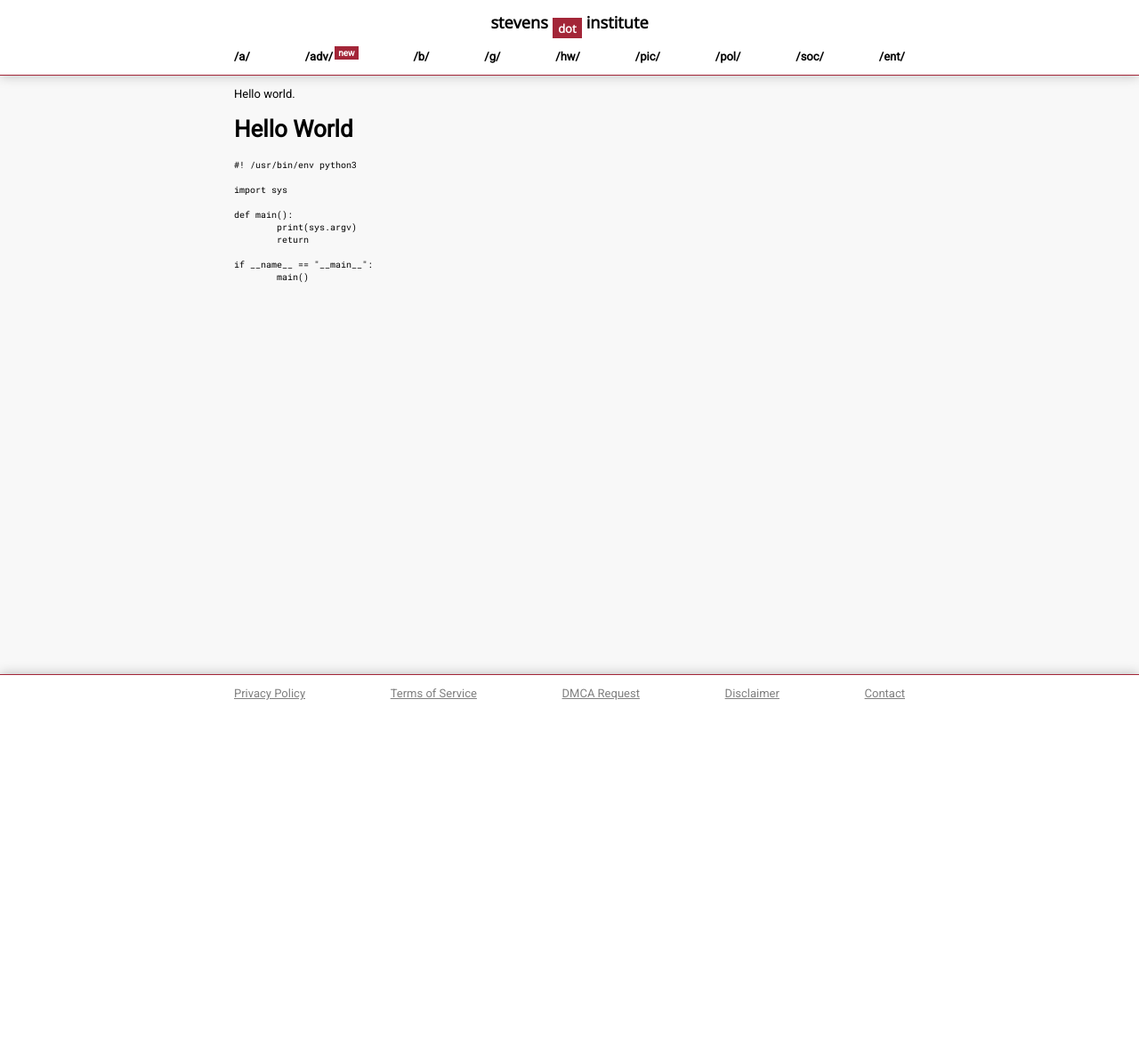
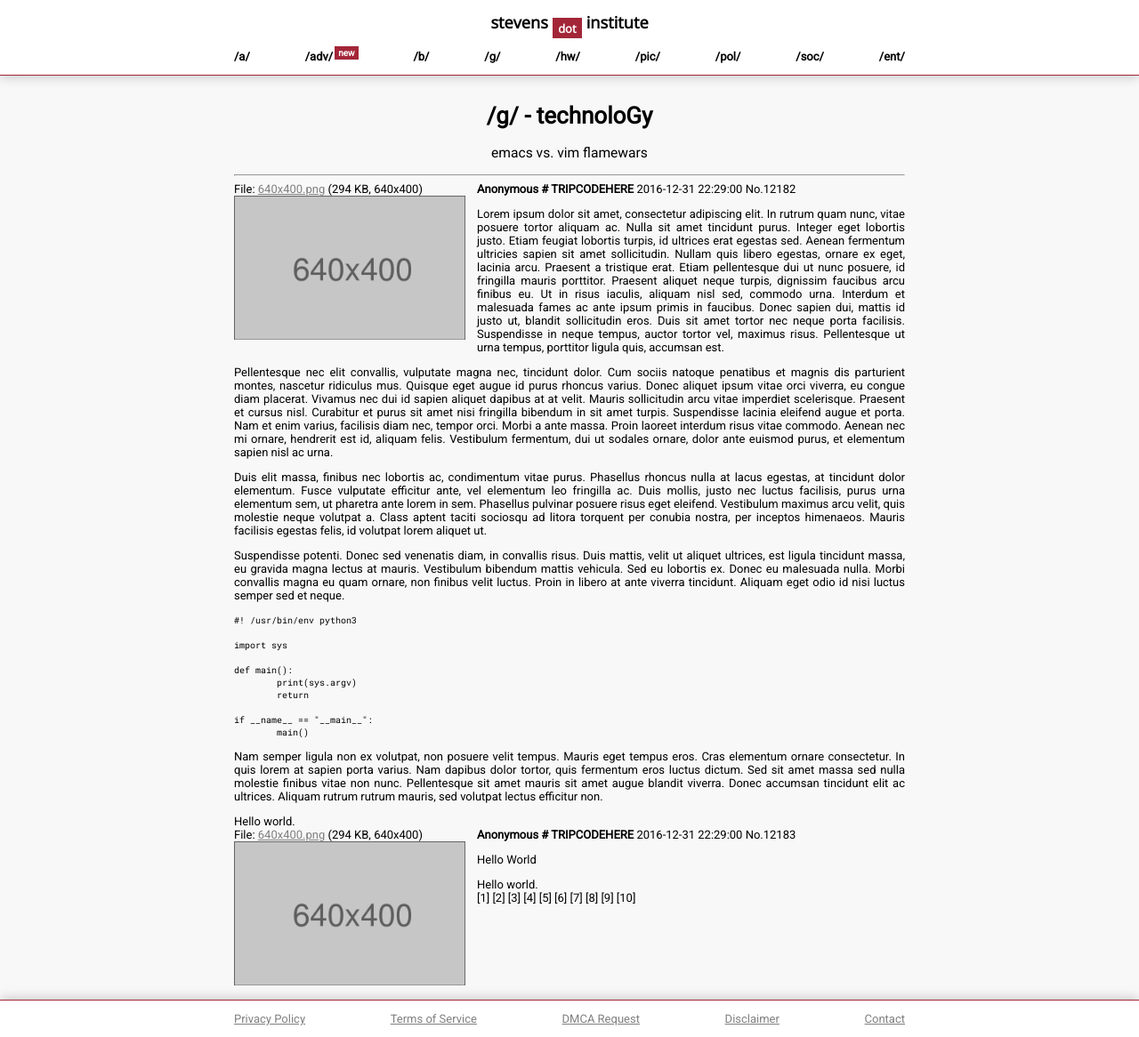
Before and after one commit to PatrickMurray/stevensdotinstitute, a PHP site: page /layout.html in a window 1280 px wide. Shown: the whole page at 89% size. Before the commit the page ends 787 px from the top, so only its background shows below. Run offline with PHP 8.4, Linux system fonts and the light colour scheme.

Commit message:
Front-end & DB schema updates

```diff
--- /dev/null
+++ b/preliminary/public_html/assets/javascript/main.js
@@ -0,0 +1,5 @@
+$(document).ready(function() {
+	$(".thread figure img, .post figure img").click(function() {
+		$(this).parent().toggleClass("expanded");
+	});
+});
--- a/preliminary/public_html/assets/stylesheets/main.css
+++ b/preliminary/public_html/assets/stylesheets/main.css
@@ -25,6 +25,7 @@ body {
 *:before,
 *:after {
 	box-sizing: inherit;
+	max-width: 100%;
 }
 
 
@@ -53,7 +48,7 @@ code {
 }
 
 
-header {
+body > header {
 	padding-top:   1em;
 	margin-bottom: 1em;
 
@@ -124,12 +119,74 @@ header nav li sup {
 	color: white;
 }
 
+
 .main {
 	flex: 1;
 }
 
 
-footer {
+.board header {
+	text-align: center;
+}
+
+
+.board header p {
+	font-size: larger;
+}
+
+
+.board .thread,
+.board .thread .post {
+	/* overflow: auto; */
+}
+
+
+.board .thread .content figure {
+	float: left;
+
+	margin-top:    0;
+	margin-bottom: 1em;
+	margin-left:   0;
+	margin-right:  1em;
+
+	max-width: 20em;
+}
+
+
+.board .thread .content figure.expanded {
+	float: none;
+
+	margin: 0;
+
+	max-width: 100%;
+}
+
+
+@media (max-width: 30em) {
+	.board .thread .content figure {
+		float: none;
+
+		margin: 0;
+
+		max-width: 100%;
+	}
+}
+
+
+.board .thread .content,
+.board .post .content {
+	text-align: justify;
+}
+
+
+.board .thread .content code,
+.board .post .content code {
+	font-size: x-small;
+	font-family: 'Roboto Mono', monospace;
+}
+
+
+body > footer {
 	background: white;
 	color: black;
 
@@ -138,13 +195,13 @@ footer {
 }
 
 
-footer .container {
+body > footer .container {
 	margin-top:    1em;
 	margin-bottom: 1em;
 }
 
 
-footer nav ul {
+body > footer nav ul {
 	display: flex;
 	flex-direction: row;
 	flex-wrap: wrap;
--- a/preliminary/public_html/layout.html
+++ b/preliminary/public_html/layout.html
@@ -29,9 +29,29 @@
 		</header>
 
 		<div class="container main">
-			Hello world.
-			<h1>Hello World</h1>
-			<pre><code>#! /usr/bin/env python3
+			<div class="board">
+				<header>
+					<h1>/g/ - technoloGy</h1>
+					<p>emacs vs. vim flamewars</p>
+				</header>
+				<hr>
+				<div class="threads">
+					<div class="thread">
+						<div class="content">
+							<figure>
+								<figcaption>File: <a href="assets/images/640x400.png">640x400.png</a> (294 KB, 640x400)</figcaption>
+								<img src="assets/images/640x400.png">
+							</figure>
+							<div class="">
+								<strong>Anonymous # TRIPCODEHERE</strong>
+								<time datetime="2016-12-31 22:29:00">2016-12-31 22:29:00</time>
+								No.12182
+							</div>
+							<p>Lorem ipsum dolor sit amet, consectetur adipiscing elit. In rutrum quam nunc, vitae posuere tortor aliquam ac. Nulla sit amet tincidunt purus. Integer eget lobortis justo. Etiam feugiat lobortis turpis, id ultrices erat egestas sed. Aenean fermentum ultricies sapien sit amet sollicitudin. Nullam quis libero egestas, ornare ex eget, lacinia arcu. Praesent a tristique erat. Etiam pellentesque dui ut nunc posuere, id fringilla mauris porttitor. Praesent aliquet neque turpis, dignissim faucibus arcu finibus eu. Ut in risus iaculis, aliquam nisl sed, commodo urna. Interdum et malesuada fames ac ante ipsum primis in faucibus. Donec sapien dui, mattis id justo ut, blandit sollicitudin eros. Duis sit amet tortor nec neque porta facilisis. Suspendisse in neque tempus, auctor tortor vel, maximus risus. Pellentesque ut urna tempus, porttitor ligula quis, accumsan est.</p>
+							<p>Pellentesque nec elit convallis, vulputate magna nec, tincidunt dolor. Cum sociis natoque penatibus et magnis dis parturient montes, nascetur ridiculus mus. Quisque eget augue id purus rhoncus varius. Donec aliquet ipsum vitae orci viverra, eu congue diam placerat. Vivamus nec dui id sapien aliquet dapibus at at velit. Mauris sollicitudin arcu vitae imperdiet scelerisque. Praesent et cursus nisl. Curabitur et purus sit amet nisi fringilla bibendum in sit amet turpis. Suspendisse lacinia eleifend augue et porta. Nam et enim varius, facilisis diam nec, tempor orci. Morbi a ante massa. Proin laoreet interdum risus vitae commodo. Aenean nec mi ornare, hendrerit est id, aliquam felis. Vestibulum fermentum, dui ut sodales ornare, dolor ante euismod purus, et elementum sapien nisl ac urna.</p>
+							<p>Duis elit massa, finibus nec lobortis ac, condimentum vitae purus. Phasellus rhoncus nulla at lacus egestas, at tincidunt dolor elementum. Fusce vulputate efficitur ante, vel elementum leo fringilla ac. Duis mollis, justo nec luctus facilisis, purus urna elementum sem, ut pharetra ante lorem in sem. Phasellus pulvinar posuere risus eget eleifend. Vestibulum maximus arcu velit, quis molestie neque volutpat a. Class aptent taciti sociosqu ad litora torquent per conubia nostra, per inceptos himenaeos. Mauris facilisis egestas felis, id volutpat lorem aliquet ut.</p>
+							<p>Suspendisse potenti. Donec sed venenatis diam, in convallis risus. Duis mattis, velit ut aliquet ultrices, est ligula tincidunt massa, eu gravida magna lectus at mauris. Vestibulum bibendum mattis vehicula. Sed eu lobortis ex. Donec eu malesuada nulla. Morbi convallis magna eu quam ornare, non finibus velit luctus. Proin in libero at ante viverra tincidunt. Aliquam eget odio id nisi luctus semper sed et neque.</p>
+							<pre><code>#! /usr/bin/env python3
 
 import sys
 
@@ -41,6 +61,34 @@ def main():
 
 if __name__ == "__main__":
 	main()</code></pre>
+							<p>Nam semper ligula non ex volutpat, non posuere velit tempus. Mauris eget tempus eros. Cras elementum ornare consectetur. In quis lorem at sapien porta varius. Nam dapibus dolor tortor, quis fermentum eros luctus dictum. Sed sit amet massa sed nulla molestie finibus vitae non nunc. Pellentesque sit amet mauris sit amet augue blandit viverra. Donec accumsan tincidunt elit ac ultrices. Aliquam rutrum rutrum mauris, sed volutpat lectus efficitur non.</p>
+						</div>
+						<div class="posts">
+							Hello world.
+						</div>
+					</div>
+					<div class="thread">
+						<div class="content">
+							<figure>
+								<figcaption>File: <a href="assets/images/640x400.png">640x400.png</a> (294 KB, 640x400)</figcaption>
+								<img src="assets/images/640x400.png">
+							</figure>
+							<div class="">
+								<strong>Anonymous # TRIPCODEHERE</strong>
+								<time datetime="2016-12-31 22:29:00">2016-12-31 22:29:00</time>
+								No.12183
+							</div>
+							<p>Hello World</p>
+						</div>
+						<div class="posts">
+							Hello world.
+						</div>
+					</div>
+				</div>
+				<nav>
+					[1] [2] [3] [4] [5] [6] [7] [8] [9] [10]
+				</nav>
+			</div>
 		</div>
 
 		<footer>
@@ -57,4 +105,6 @@ if __name__ == "__main__":
 			</div>
 		</footer>
 	</body>
+	<script type="text/javascript" src="assets/javascript/jquery.min.js"></script>
+	<script type="text/javascript" src="assets/javascript/main.js"></script>
 </html>
--- /dev/null
+++ b/preliminary/public_html/robots.txt
@@ -0,0 +1,2 @@
+User-agent: *
+Disallow: /
```
Also changed, not shown: other parts of preliminary/public_html/assets/stylesheets/main.css (+10 -16 lines), preliminary/what_is_stevens_institute.txt (added, +14 -0 lines), preliminary/public_html/assets/images/640x400.png (added), 1 other file.
